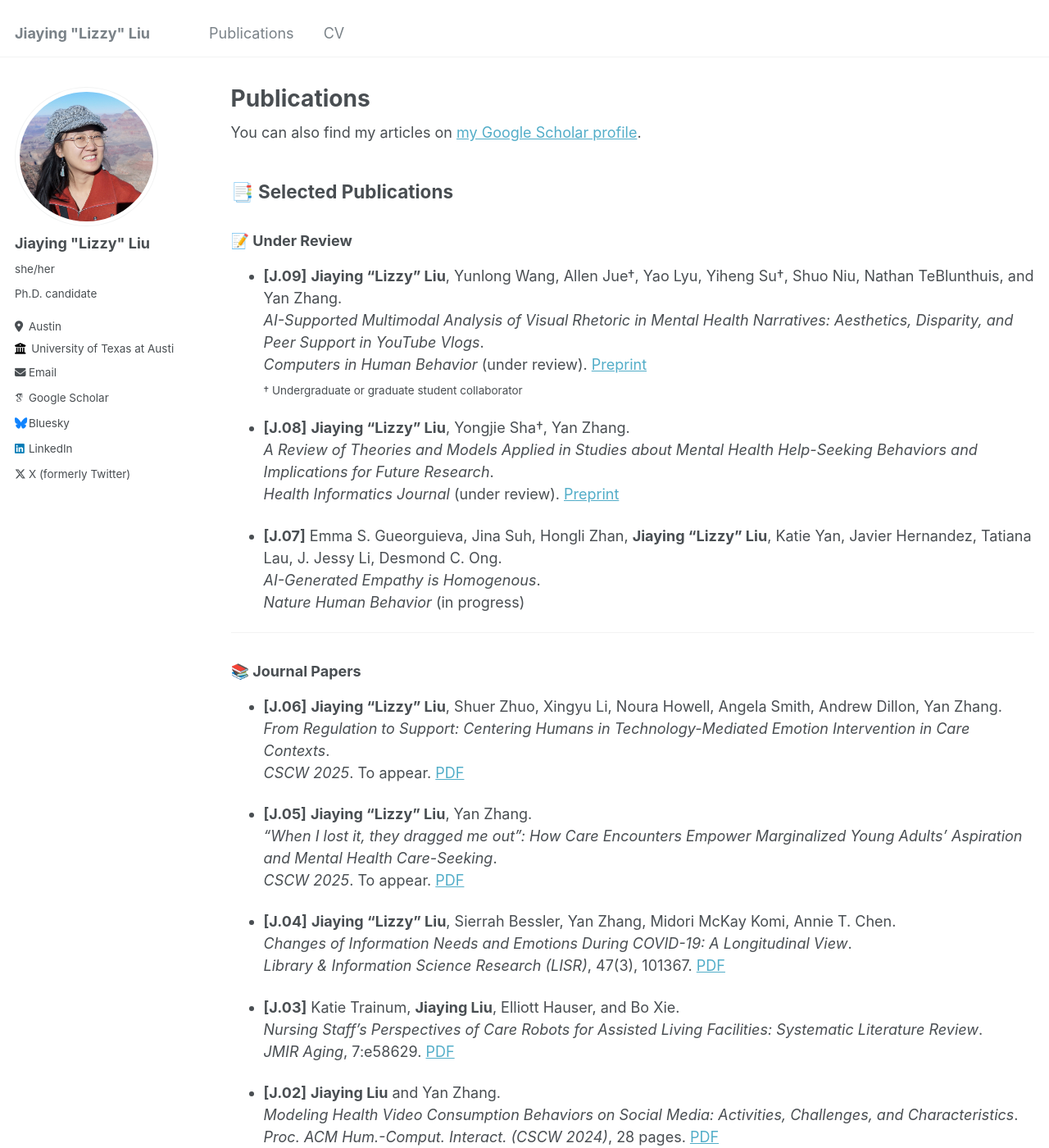
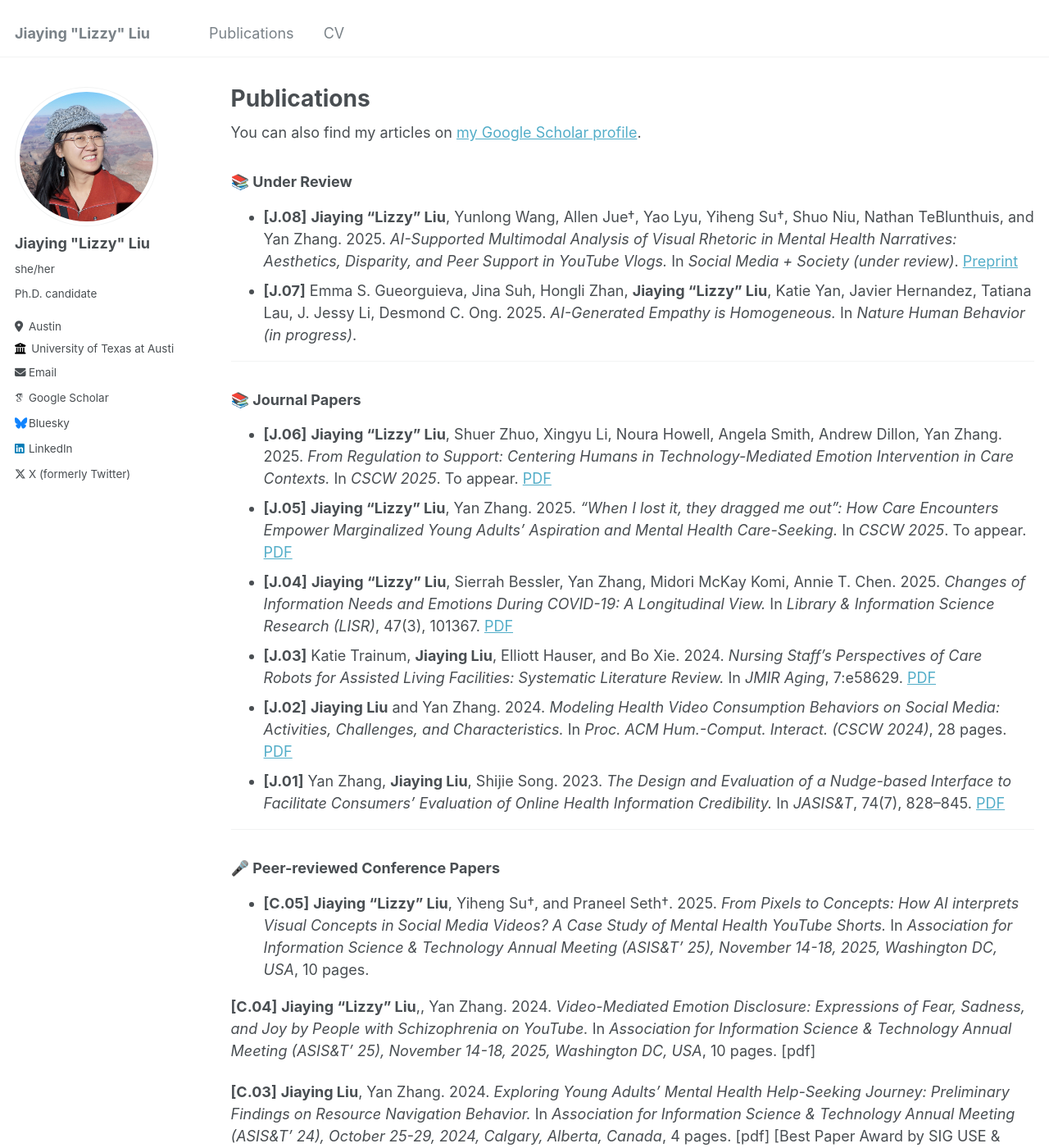
Before and after one commit to lizzyliu666/lizzyliu666.github.io, a Jekyll site: the page built from _pages/publications.md, in a window 1280 px wide and 1400 px high. Shown: the whole window at 82% size. Built offline with Jekyll 4.4.1, drawn with Linux system fonts in a browser that asks for light colours; some web fonts are replaced; some of the changed text lies outside the part shown.

Commit message:
Revise publications list and update formatting
Updated the publications section to reflect new entries and reorganized the structure for clarity.

```diff
--- a/_pages/publications.md
+++ b/_pages/publications.md
@@ -17,80 +17,50 @@ author_profile: true
 {% endfor %}
 {% endcomment %}
 
-## 📑 Selected Publications
-
-### 📝 Under Review
-- **[J.09]** **Jiaying "Lizzy" Liu**, Yunlong Wang, Allen Jue†, Yao Lyu, Yiheng Su†, Shuo Niu, Nathan TeBlunthuis, and Yan Zhang.
-  *AI-Supported Multimodal Analysis of Visual Rhetoric in Mental Health Narratives: Aesthetics, Disparity, and Peer Support in YouTube Vlogs*.
-  *Computers in Human Behavior* (under review). [Preprint](https://arxiv.org/abs/2502.20658)
-  <sub>† Undergraduate or graduate student collaborator</sub>
-
-- **[J.08]** **Jiaying "Lizzy" Liu**, Yongjie Sha†, Yan Zhang.
-  *A Review of Theories and Models Applied in Studies about Mental Health Help-Seeking Behaviors and Implications for Future Research*.
-  *Health Informatics Journal* (under review). [Preprint](https://arxiv.org/pdf/2502.14082)
-
-- **[J.07]** Emma S. Gueorguieva, Jina Suh, Hongli Zhan, **Jiaying "Lizzy" Liu**, Katie Yan, Javier Hernandez, Tatiana Lau, J. Jessy Li, Desmond C. Ong.
-  *AI-Generated Empathy is Homogenous*.
-  *Nature Human Behavior* (in progress)
+### 📚 Under Review
+- **[J.08]** **Jiaying "Lizzy" Liu**, Yunlong Wang, Allen Jue†, Yao Lyu, Yiheng Su†, Shuo Niu, Nathan TeBlunthuis, and Yan Zhang. 2025. *AI-Supported Multimodal Analysis of Visual Rhetoric in Mental Health Narratives: Aesthetics, Disparity, and Peer Support in YouTube Vlogs.* In *Social Media + Society (under review)*. [Preprint](https://arxiv.org/abs/2502.20658)
+- **[J.07]** Emma S. Gueorguieva, Jina Suh, Hongli Zhan, **Jiaying "Lizzy" Liu**, Katie Yan, Javier Hernandez, Tatiana Lau, J. Jessy Li, Desmond C. Ong. 2025. *AI-Generated Empathy is Homogeneous.* In *Nature Human Behavior (in progress)*.
 
 ---
 
 ### 📚 Journal Papers
-- **[J.06]** **Jiaying "Lizzy" Liu**, Shuer Zhuo, Xingyu Li, Noura Howell, Angela Smith, Andrew Dillon, Yan Zhang.
-  *From Regulation to Support: Centering Humans in Technology-Mediated Emotion Intervention in Care Contexts*.
-  *CSCW 2025*. To appear. [PDF](https://arxiv.org/pdf/2504.12614)
-
-- **[J.05]** **Jiaying "Lizzy" Liu**, Yan Zhang.
-  *"When I lost it, they dragged me out": How Care Encounters Empower Marginalized Young Adults' Aspiration and Mental Health Care-Seeking*.
-  *CSCW 2025*. To appear. [PDF](http://arxiv.org/abs/2502.11277)
-
-- **[J.04]** **Jiaying "Lizzy" Liu**, Sierrah Bessler, Yan Zhang, Midori McKay Komi, Annie T. Chen.
-  *Changes of Information Needs and Emotions During COVID-19: A Longitudinal View*.
-  *Library & Information Science Research (LISR)*, 47(3), 101367. [PDF](https://www.sciencedirect.com/science/article/pii/S0740818825000283)
-
-- **[J.03]** Katie Trainum, **Jiaying Liu**, Elliott Hauser, and Bo Xie.
-  *Nursing Staff’s Perspectives of Care Robots for Assisted Living Facilities: Systematic Literature Review*.
-  *JMIR Aging*, 7:e58629. [PDF](https://doi.org/10.2196/58629)
-
-- **[J.02]** **Jiaying Liu** and Yan Zhang.
-  *Modeling Health Video Consumption Behaviors on Social Media: Activities, Challenges, and Characteristics*.
-  *Proc. ACM Hum.-Comput. Interact. (CSCW 2024)*, 28 pages. [PDF](https://arxiv.org/pdf/2311.09040.pdf)
-
-- **[J.01]** Yan Zhang, **Jiaying Liu**, Shijie Song.
-  *The Design and Evaluation of a Nudge-based Interface to Facilitate Consumers' Evaluation of Online Health Information Credibility*.
-  *JASIS&T*, 74(7), 828–845. [PDF](https://doi.org/10.1002/asi.24759)
+- **[J.06]** **Jiaying "Lizzy" Liu**, Shuer Zhuo, Xingyu Li, Noura Howell, Angela Smith, Andrew Dillon, Yan Zhang. 2025. *From Regulation to Support: Centering Humans in Technology-Mediated Emotion Intervention in Care Contexts.* In *CSCW 2025*. To appear. [PDF](https://arxiv.org/pdf/2504.12614)
+- **[J.05]** **Jiaying "Lizzy" Liu**, Yan Zhang. 2025. *"When I lost it, they dragged me out": How Care Encounters Empower Marginalized Young Adults' Aspiration and Mental Health Care-Seeking.* In *CSCW 2025*. To appear. [PDF](http://arxiv.org/abs/2502.11277)
+- **[J.04]** **Jiaying "Lizzy" Liu**, Sierrah Bessler, Yan Zhang, Midori McKay Komi, Annie T. Chen. 2025. *Changes of Information Needs and Emotions During COVID-19: A Longitudinal View.* In *Library & Information Science Research (LISR)*, 47(3), 101367. [PDF](https://www.sciencedirect.com/science/article/pii/S0740818825000283)
+- **[J.03]** Katie Trainum, **Jiaying Liu**, Elliott Hauser, and Bo Xie. 2024. *Nursing Staff's Perspectives of Care Robots for Assisted Living Facilities: Systematic Literature Review.* In *JMIR Aging*, 7:e58629. [PDF](https://doi.org/10.2196/58629)
+- **[J.02]** **Jiaying Liu** and Yan Zhang. 2024. *Modeling Health Video Consumption Behaviors on Social Media: Activities, Challenges, and Characteristics.* In *Proc. ACM Hum.-Comput. Interact. (CSCW 2024)*, 28 pages. [PDF](https://arxiv.org/pdf/2311.09040.pdf)
+- **[J.01]** Yan Zhang, **Jiaying Liu**, Shijie Song. 2023. *The Design and Evaluation of a Nudge-based Interface to Facilitate Consumers' Evaluation of Online Health Information Credibility.* In *JASIS&T*, 74(7), 828–845. [PDF](https://doi.org/10.1002/asi.24759)
 
 ---
 
 ### 🎤 Peer-reviewed Conference Papers
+- **[C.05]** **Jiaying "Lizzy" Liu**, Yiheng Su†, and Praneel Seth†. 2025. *From Pixels to Concepts: How AI interprets Visual Concepts in Social Media Videos? A Case Study of Mental Health YouTube Shorts.* In *Association for Information Science & Technology Annual Meeting (ASIS&T' 25), November 14-18, 2025, Washington DC, USA*, 10 pages.
 
-**[C.05]** Jiaying "Lizzy" Liu, Yiheng Su†, and Praneel Seth†. 2025. *From Pixels to Concepts: How AI interprets Visual Concepts in Social Media Videos? A Case Study of Mental Health YouTube Shorts.* In *Association for Information Science & Technology Annual Meeting (ASIS&T' 25), November 14-18, 2025, Washington DC, USA*, 10 pages.
+**[C.04]** **Jiaying "Lizzy" Liu**,, Yan Zhang. 2024. *Video-Mediated Emotion Disclosure: Expressions of Fear, Sadness, and Joy by People with Schizophrenia on YouTube.* In *Association for Information Science & Technology Annual Meeting (ASIS&T' 25), November 14-18, 2025, Washington DC, USA*, 10 pages. [pdf]
 
-**[C.04]** Jiaying "Lizzy" Liu, Yan Zhang. 2024. *Video-Mediated Emotion Disclosure: Expressions of Fear, Sadness, and Joy by People with Schizophrenia on YouTube.* In *Association for Information Science & Technology Annual Meeting (ASIS&T' 25), November 14-18, 2025, Washington DC, USA*, 10 pages. [pdf]
+**[C.03]** **Jiaying Liu**, Yan Zhang. 2024. *Exploring Young Adults' Mental Health Help-Seeking Journey: Preliminary Findings on Resource Navigation Behavior.* In *Association for Information Science & Technology Annual Meeting (ASIS&T' 24), October 25-29, 2024, Calgary, Alberta, Canada*, 4 pages. [pdf] [Best Paper Award by SIG USE & HLTH]
 
-**[C.03]** Jiaying Liu, Yan Zhang. 2024. *Exploring Young Adults' Mental Health Help-Seeking Journey: Preliminary Findings on Resource Navigation Behavior.* In *Association for Information Science & Technology Annual Meeting (ASIS&T' 24), October 25-29, 2024, Calgary, Alberta, Canada*, 4 pages. [pdf] [Best Paper Award by SIG USE & HLTH]
+**[C.02]** **Jiaying Liu**, Chang Liu, Yan Lv, Bingxuan Li. 2023. *"Ad blindness”? Not for all searchers! Investigation of “Not Ad blind” Searchers’ Perception and Interactions towards Search Engine Ads in Health-Related Tasks.* In *Annual Meeting of the Association for Information Science and Technology Asia Chapter (ASIS&T-AP' 23), Dec 23, 2023, Beijing, China.*
 
-**[C.02]** Jiaying Liu, Chang Liu, Yan Lv, Bingxuan Li. 2023. *"Ad blindness”? Not for all searchers! Investigation of “Not Ad blind” Searchers’ Perception and Interactions towards Search Engine Ads in Health-Related Tasks.* In *Annual Meeting of the Association for Information Science and Technology Asia Chapter (ASIS&T-AP' 23), Dec 23, 2023, Beijing, China.*
-
-**[C.01]** Jiaying Liu, Yan Zhang, Yeolib Kim. 2023. *Consumer Health Information Quality, Credibility, and Trust: An Analysis of Definitions, Measures, and Conceptual Dimensions.* In *ACM SIGIR Conference on Human Information Interaction and Retrieval (CHIIR’ 23), March 19–23, 2023, Austin, TX, USA.* ACM, 14 pages.
+**[C.01]** **Jiaying Liu**, Yan Zhang, Yeolib Kim. 2023. *Consumer Health Information Quality, Credibility, and Trust: An Analysis of Definitions, Measures, and Conceptual Dimensions.* In *ACM SIGIR Conference on Human Information Interaction and Retrieval (CHIIR’ 23), March 19–23, 2023, Austin, TX, USA.* ACM, 14 pages.
 
 ---
 
 ### 🎤 Peer-reviewed Posters, Extended Abstracts, & Workshops
-**[DC.09]** Jiaying "Lizzy" Liu. *Designing Identity-Affirming Generative AI for Visual Emotional Expression: Empowering Marginalized Young Adults.* CSCW Doctoral Consortium 2025. To appear.
+**[DC.09]** **Jiaying "Lizzy" Liu**. *Designing Identity-Affirming Generative AI for Visual Emotional Expression: Empowering Marginalized Young Adults.* CSCW Doctoral Consortium 2025. To appear.
 
-**[Workshop.08]** JaeWon Kim, Jiaying "Lizzy" Liu, Cassidy Pyle, Sowmya Somanath, Lindsay Popowski, Hua Shen, Casey Fiesler, Gillian R Hayes, Alexis Hiniker, Wendy Ju, Florian 'Floyd' Muller, Ahmer Arif, Yasmine Kotturi. *Design for Hope: Cultivating Deliberate Hope in the Face of Complex Societal Challenges.* CSCW25 Workshop. To appear. [pdf]
+**[Workshop.08]** JaeWon Kim, **Jiaying "Lizzy" Liu**, Cassidy Pyle, Sowmya Somanath, Lindsay Popowski, Hua Shen, Casey Fiesler, Gillian R Hayes, Alexis Hiniker, Wendy Ju, Florian 'Floyd' Muller, Ahmer Arif, Yasmine Kotturi. *Design for Hope: Cultivating Deliberate Hope in the Face of Complex Societal Challenges.* CSCW25 Workshop. To appear. [pdf]
 
-**[P.07]** Zihan Gao, Jiaying "Lizzy" Liu, Yifei Xu, Jacob Thebault-Spieker. *From Clips to Communities: Fusing Social Video into Knowledge Graphs for Localness-Aware LLMs.* CSCW Companion’ 25. To appear.
+**[P.07]** Zihan Gao, **Jiaying "Lizzy" Liu** Yifei Xu, Jacob Thebault-Spieker. *From Clips to Communities: Fusing Social Video into Knowledge Graphs for Localness-Aware LLMs.* CSCW Companion’ 25. To appear.
 
-**[P.06]** Shuer Zhuo†, Jiaying "Lizzy" Liu. *Digital Boundaries of Time: Exploring How Calendar App Designs Mediate Time Perceptions and Boundary Management.* CSCW Companion’ 25. To appear.
+**[P.06]** Shuer Zhuo†, **Jiaying "Lizzy" Liu**. *Digital Boundaries of Time: Exploring How Calendar App Designs Mediate Time Perceptions and Boundary Management.* CSCW Companion’ 25. To appear.
 
-**[P.05]** Jiaying "Lizzy" Liu*, Yiheng Su*†, and Praneel Seth†. 2025. *Can Large Language Models Grasp Concepts in Visual Content? A Case Study on YouTube Shorts about Depression.* In *Extended Abstracts of the CHI Conference on Human Factors in Computing Systems (CHI EA ’25), April 26- May 1, 2025, Yokohama, Japan.* ACM, New York, NY, USA, 11 pages. [https://doi.org/10.1145/3706599](https://doi.org/10.1145/3706599) [pdf]
+**[P.05]** **Jiaying "Lizzy" Liu**, Yiheng Su*†, and Praneel Seth†. 2025. *Can Large Language Models Grasp Concepts in Visual Content? A Case Study on YouTube Shorts about Depression.* In *Extended Abstracts of the CHI Conference on Human Factors in Computing Systems (CHI EA ’25), April 26- May 1, 2025, Yokohama, Japan.* ACM, New York, NY, USA, 11 pages. [https://doi.org/10.1145/3706599](https://doi.org/10.1145/3706599) [pdf]
 
-**[P.04]** Jiaying "Lizzy" Liu*, Yunlong Wang*, Yao Lyu, Yiheng Su†, Shuo Niu, Xuhai "Orson" Xu, and Yan Zhang. 2024. *Harnessing LLMs for Automated Video Content Analysis: An Exploratory Workflow of Short Videos on Depression.* In *Companion of the 2024 Computer-Supported Cooperative Work and Social Computing (CSCW Companion’ 24), November 9–13, 2024, San Jose, Costa Rica.* ACM, New York, NY, USA, 7 pages. [pdf]
+**[P.04]** **Jiaying "Lizzy" Liu**, Yunlong Wang*, Yao Lyu, Yiheng Su†, Shuo Niu, Xuhai "Orson" Xu, and Yan Zhang. 2024. *Harnessing LLMs for Automated Video Content Analysis: An Exploratory Workflow of Short Videos on Depression.* In *Companion of the 2024 Computer-Supported Cooperative Work and Social Computing (CSCW Companion’ 24), November 9–13, 2024, San Jose, Costa Rica.* ACM, New York, NY, USA, 7 pages. [pdf]
 
-**[DC.03]** Jiaying Liu, Shijie Song, Yan Zhang. *Implications of a Real-Time Assistive Tool for Online Health Information Credibility Evaluation.* In *IEEE International Conference of Health Informatics (ICHI' 24). Doctoral Consortium, Orlando, FL, USA.* [Best PhD Project Honorable]
+**[DC.03]** **Jiaying Liu**, Shijie Song, Yan Zhang. *Implications of a Real-Time Assistive Tool for Online Health Information Credibility Evaluation.* In *IEEE International Conference of Health Informatics (ICHI' 24). Doctoral Consortium, Orlando, FL, USA.* [Best PhD Project Honorable]
 
-**[P.02]** Katie Trainum, Jiaying Liu, Elliott Hauser, and Bo Xie. 2024. *Nursing Staff’s Attitudes, Needs, and Preferences for Care Robots in Assisted Living Facilities: A Systematic Literature Review.* In *Companion of the 2024 ACM/IEEE International Conference on Human-Robot Interaction (HRI’ 24 Companion), March 11–14, 2024, Boulder, CO, USA.* ACM, New York, NY, USA, 5 pages. [pdf]
+**[P.02]** Katie Trainum, **Jiaying Liu**, Elliott Hauser, and Bo Xie. 2024. *Nursing Staff’s Attitudes, Needs, and Preferences for Care Robots in Assisted Living Facilities: A Systematic Literature Review.* In *Companion of the 2024 ACM/IEEE International Conference on Human-Robot Interaction (HRI’ 24 Companion), March 11–14, 2024, Boulder, CO, USA.* ACM, New York, NY, USA, 5 pages. [pdf]
 
-**[P.01]** Jiaying Liu, Shijie Song, Yan Zhang. 2021. *Linguistic Features and Consumer Credibility Judgment of Online Health Information.* iConference' 21. [Best Poster Honorable Mention]
+**[P.01]** **Jiaying Liu**, Shijie Song, Yan Zhang. 2021. *Linguistic Features and Consumer Credibility Judgment of Online Health Information.* iConference' 21. [Best Poster Honorable Mention]
```
